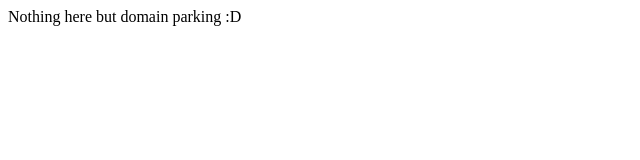
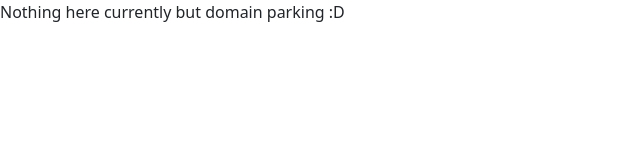
Before and after one commit to d-vidr/davidpramirez.github.io, a website: page index.html in a window 1280 px wide. Shown: the whole page, without its empty margins (0-640 px from the left). Drawn offline with nearby package versions, Linux system fonts and the light colour scheme.

Commit message:
use bootstrap

```diff
--- a/index.html
+++ b/index.html
@@ -10,13 +10,14 @@
     <title>daveramirez.com</title>
     <meta name="description" content="">
     <meta name="viewport" content="width=device-width, initial-scale=1">
-    <link rel="stylesheet" href="">
+    <link href="https://cdn.jsdelivr.net/npm/bootstrap@5.1.3/dist/css/bootstrap.min.css" rel="stylesheet" integrity="sha384-1BmE4kWBq78iYhFldvKuhfTAU6auU8tT94WrHftjDbrCEXSU1oBoqyl2QvZ6jIW3" crossorigin="anonymous">
   </head>
   <body>
     <!--[if lt IE 7]>
       <p class="browsehappy">You are using an <strong>outdated</strong> browser. Please <a href="#">upgrade your browser</a> to improve your experience.</p>
     <![endif]-->
-    Nothing here but domain parking :D
+    <div class="container"></div>
+    Nothing here currently but domain parking :D
     <script src="" async defer></script>
   </body>
 </html>
```
